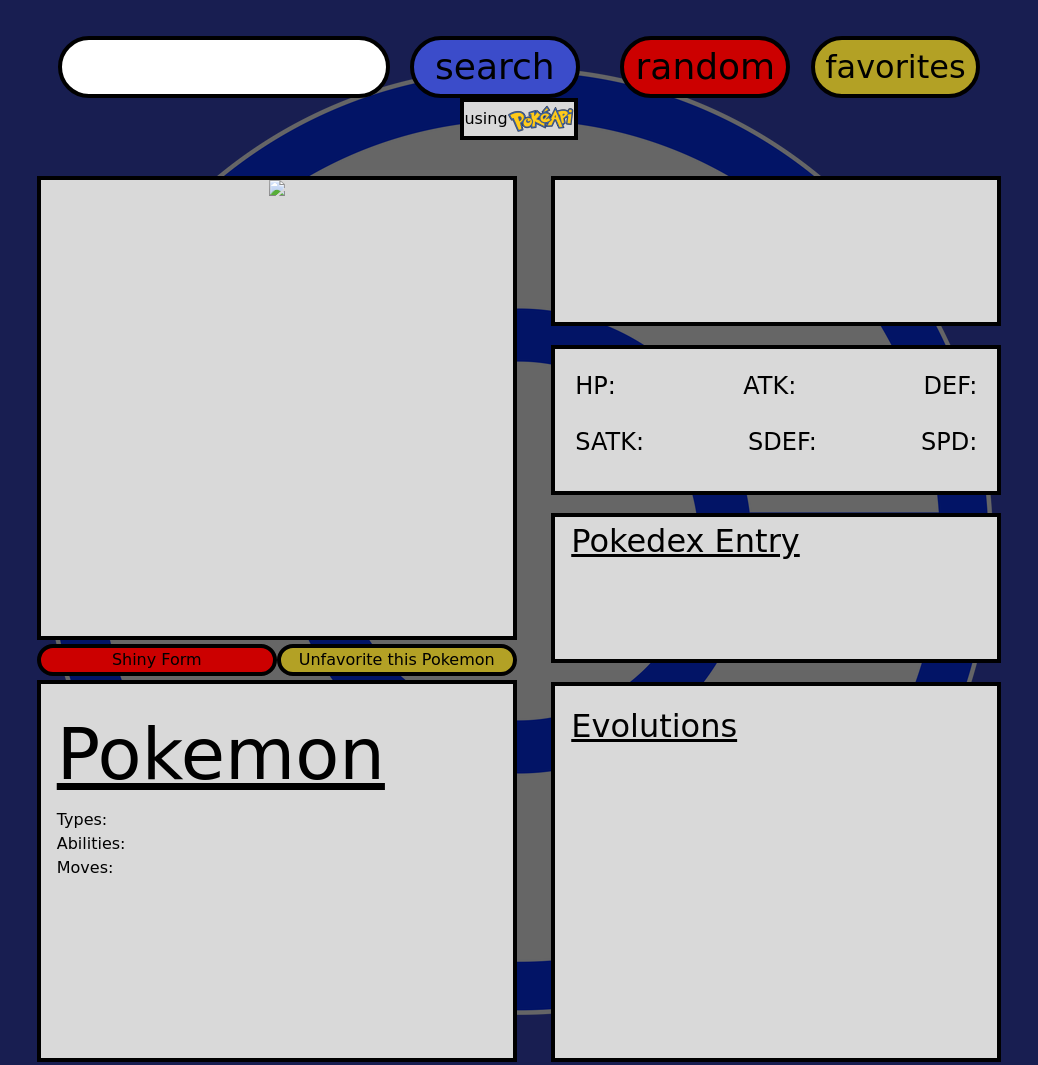
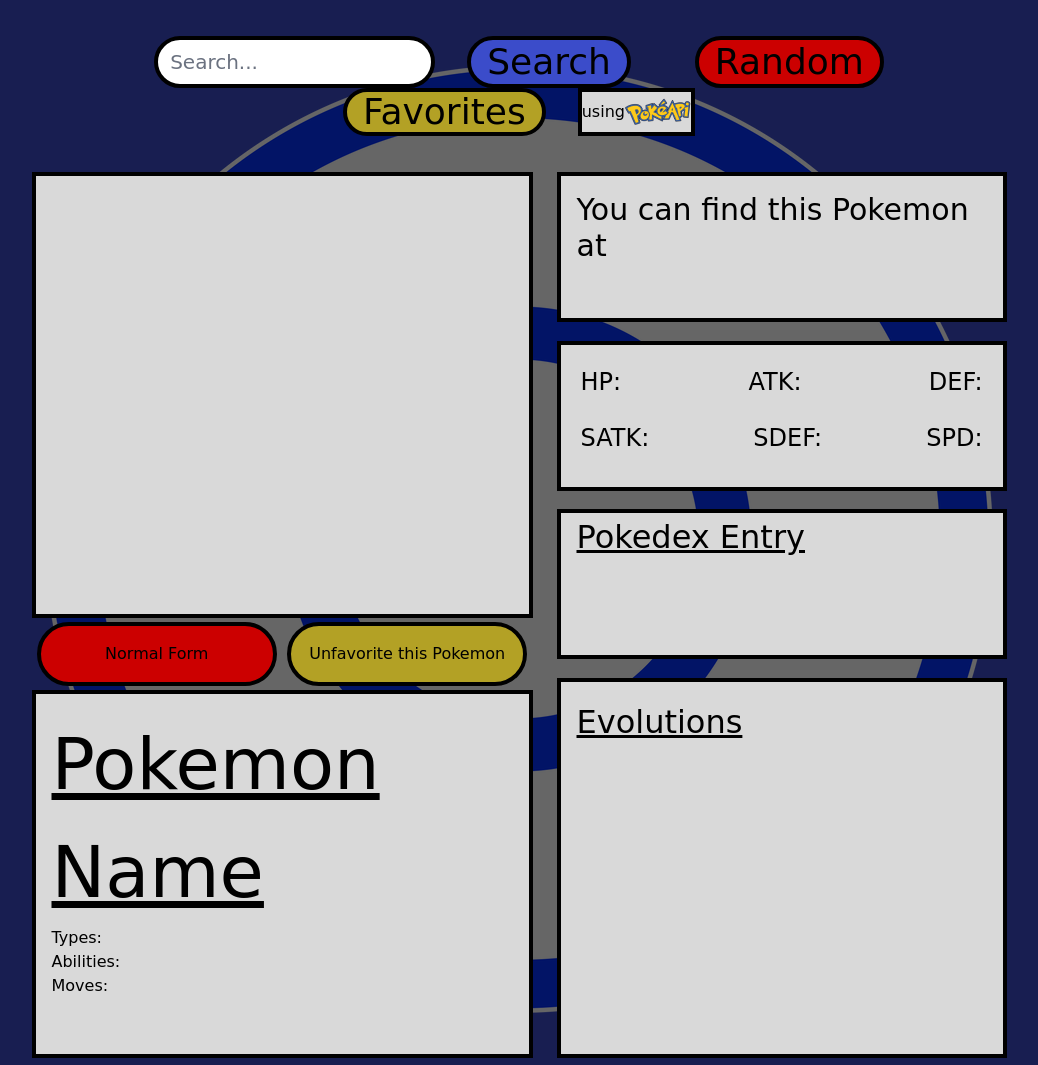
Before and after one commit to zachdressing/DresselZPokemonAPI, a website with bundled scripts: page index.html in a window 1280 px wide. Shown: the top 1065 px of the page, without its empty margins (121-1159 px from the left). Built offline with nearby package versions, Linux system fonts and the light colour scheme; a web font is replaced by a local one.

Commit message:
Yeah bb lets gOOOO

```diff
--- a/index.html
+++ b/index.html
@@ -16,48 +16,51 @@
 <body
     class="bg-bgImg backdrop-brightness-30 bg-[#3B4CCA] bg-no-repeat bg-center flex justify-center items-start font-mainFont">
     <div id="content" class="container flex flex-col max-w-[975px] min-h-[100vh] items-center mt-5">
-        <navbar class="flex flex-wrap justify-around p-4 w-full">
-            <input class="rounded-full border-4 border-black text-[24px]" id="searchval" type="text">
-            <button id="search" class="bg-[#3B4CCA]  rounded-full lg:w-[18%] border-4 border-black text-[36px]">
-                search
+        <navbar class="flex flex-wrap justify-center p-4 w-full lg:gap-x-8">
+            <input class="rounded-full border-4 border-black text-xl" id="searchval" type="text"
+                placeholder="Search...">
+            <button id="search"
+                class="bg-[#3B4CCA]  rounded-full w-fit border-4 border-black text-4xl px-4 hover:brightness-75">
+                Search
             </button>
             <br>
-            <button id="random" class="bg-[#CC0000]  rounded-full lg:w-[18%] border-4 border-black text-[36px]">
-                random
+            <button id="random"
+                class="bg-[#CC0000]  rounded-full w-fit border-4 border-black text-4xl px-4 hover:brightness-75">
+                Random
             </button>
             <button id="favorite" data-dropdown-toggle="favoriteDDown"
-                class="bg-[#B3A125]  rounded-full lg:w-[18%] border-4 border-black text-[32px]">
-                favorites
+                class="bg-[#B3A125]  rounded-full w-fit border-4 border-black text-4xl px-4 hover:brightness-75">
+                Favorites
             </button>
             <div id="favoriteDDown"
                 class="z-10 hidden bg-[#D9D9D9] border-4 border-black divide-y divide-gray-100 rounded-lg shadow w-44 dark:bg-gray-700">
-                <ul id="favList" class="py-2 p-4 gap-y-3 text-sm text-gray-700 dark:text-gray-200"
+                <ul id="favList" class="py-2 p-4 gap-y-3 text-2xl cursor-pointer text-gray-700 dark:text-gray-200"
                     aria-labelledby="dropdownDefaultButton">
                 </ul>
             </div>
-            <div id="trademark" class="bg-[#D9D9D9] flex w-fit items-center border-4 border-black">
-                using <img src="/assets/pokeAPI.png" onclick="searchCall(charmander)" alt="pokeAPI Logo">
+            <div id="trademark" class="bg-[#D9D9D9] md:flex w-fit items-center border-4 border-black hidden ">
+                using <img src="/assets/pokeAPI.png" alt="pokeAPI Logo">
             </div>
         </navbar>
 
-        <div class="container lg:flex justify-around gap-x-6 lg:w-[975px] mt-5">
+        <div class="lg:flex justify-around gap-x-6 lg:w-[975px] mt-5">
             <div class="col flex justify-center">
-                <div id="mainData" class="flex flex-col h-[906px] justify-around w-full lg:max-w-[500px] gap-1">
-                    <div id="pkmImage" class="bg-[#D9D9D9] border-4 border-black h-[475px] flex justify-center">
-                        <img id="pkmImg" src="" class="text-[0px]" alt="pokemon Image">
+                <div id="mainData" class="flex flex-col h-[906px] justify-around w-full md:min-w-[500px] gap-1">
+                    <div id="pkmImage" class="bg-[#D9D9D9] border-4 border-black h-[475px] flex justify-center w-full">
+                        <img id="pkmImg" src="/assets/Empty.png" class="text-[0px]" alt="pokemon Image" width="100%">
                     </div>
                     <div class="btnDiv flex">
                         <button id="shinyBtn"
-                            class="border-4 border-black rounded-full w-40 md:w-60 mx-auto bg-[#CC0000]">Shiny Form
+                            class="border-4 border-black rounded-full w-40 md:w-60 mx-auto bg-[#CC0000]">Normal Form
                         </button>
                         <button id="favoriteBtn"
-                            class="border-4 border-black rounded-full w-40 md:w-60 mx-auto bg-[#B3A125]">
+                            class="border-4 border-black rounded-full w-40 h-16 md:w-60 mx-auto bg-[#B3A125]">
                             Favorite this Pokemon
                         </button>
                     </div>
 
                     <div id="pkmMainInf" class="bg-[#D9D9D9] h-[390px] p-4 flex flex-col border-4 border-black mb-5">
-                        <h1 id="pkmName" class="underline capitalize text-[72px]">Pokemon</h1>
+                        <h1 id="pkmName" class="underline capitalize text-[72px]">Pokemon Name</h1>
                         <p id="types" class="capitalize">Types: </p>
                         <p id="abilities" class="capitalize">Abilities: </p>
                         <p class="capitalize max-h-[150px] overflow-y-scroll" id="move">Moves: </p>
@@ -66,8 +69,8 @@
             </div>
             <div class="col flex justify-center">
                 <div id="sideData" class="flex flex-col h-[906px] justify-between w-full lg:min-w-[450px]">
-                    <div id="encounter" class="bg-[#D9D9D9] h-[150px] p-4 border-4 border-black text-[36px]">
-                        <p id="location"></p>
+                    <div id="encounter" class="bg-[#D9D9D9] h-[150px] p-4 border-4 border-black text-3xl">
+                        <p id="location">You can find this Pokemon at</p>
                     </div>
                     <div id="stats"
                         class="bg-[#D9D9D9] h-[150px] auto-rows-auto px-5 border-4 border-black text-[24px]">
@@ -87,7 +90,7 @@
                         <p id="pokedexData"></p>
                     </div>
                     <div id="evolutions"
-                        class="flex h-[380px] w-full bg-[#D9D9D9] justify-around border-4 border-black flex-wrap items-center mb-5">
+                        class="flex h-[380px] w-full bg-[#D9D9D9] justify-around border-4 border-black flex-wrap items-center mb-5 capitalize">
                         <h1 class="text-[32px] underline self-start w-full p-4">Evolutions</h1>
                     </div>
                 </div>
--- a/scripts/app.js
+++ b/scripts/app.js
@@ -1,5 +1,5 @@
-import {saveLS, getLS, removeLS } from "./localstorage.js";
-export {searchCall, genList};
+import { saveLS, getLS, removeLS } from "./localstorage.js";
+export { searchCall, genList };
 let monData;
 let dexData;
 let evoData;
@@ -26,7 +26,7 @@ const searchCall = async (value) => {
 const populate = async () => {
 
     //Clear all Variables
-    searchval.value ='';
+    searchval.value = '';
     let typeArray = [];
     let abiArray = [];
     let moveArray = [];
@@ -39,11 +39,11 @@ const populate = async () => {
     //Location
     let location = document.getElementById('location')
 
-    if(locData.length > 0){
+    if (locData.length > 0) {
         let locArray = locData[0].location_area.name.split('-').slice(0, -1).join(' ');
         location.innerText = `You can find this Pokemon at ${locArray}`;
     }
-    else{
+    else {
         location.innerText = `You cannot find this Pokemon in the wild.`
     }
 
@@ -103,7 +103,7 @@ const populate = async () => {
     }
 
     const grabEvos = async () => {
-        if(evoArray.length > 0){
+        if (evoArray.length > 0) {
             evoArray.map(async evo => {
                 const evoCall = await fetch(`https://pokeapi.co/api/v2/pokemon/${evo}`)
                 const data = await evoCall.json();
@@ -111,13 +111,13 @@ const populate = async () => {
                 //create the div
                 let div = document.createElement('div');
                 div.setAttribute('id', `${evo}`)
-                div.classList.add('flex','flex-col', 'text-center')
+                div.classList.add('flex', 'flex-col', 'text-center')
                 document.getElementById('evolutions').appendChild(div);
 
                 //create the img
                 let img = document.createElement('img');
                 img.src = data.sprites.other['official-artwork'].front_default;
-                img.style.height = `${(document.getElementById('evolutions').clientHeight/3)-(24)}px`;
+                img.style.height = `${(document.getElementById('evolutions').clientHeight / 3) - (24)}px`;
                 document.getElementById(`${evo}`).appendChild(img);
 
                 //create the nametag
@@ -126,7 +126,7 @@ const populate = async () => {
                 document.getElementById(`${evo}`).appendChild(p);
             })
         }
-        else{
+        else {
             let p = document.createElement('p');
             p.textContent = data.name;
             document.getElementById(`${evo}`).appendChild(p);
@@ -136,6 +136,9 @@ const populate = async () => {
     evolutions.classList.add("animate-pulse");
     await grabEvos();
     evolutions.classList.remove("animate-pulse");
+
+    localStorage.getItem('favorites').includes(monData.name) ? favoriteBtn.textContent = "Unfavorite this Pokemon" : favoriteBtn.textContent = "Favorite this Pokemon";
+
 }
 
 //Buttons
@@ -156,26 +159,26 @@ random.addEventListener('click', async () => {
 
 shinyBtn.addEventListener('click', () => {
     if (pkmImg.src == monData.sprites.other['official-artwork'].front_default) {
-        shinyBtn.textContent = 'shiny form'
+        shinyBtn.textContent = 'Shiny form'
         pkmImg.src = monData.sprites.other['official-artwork'].front_shiny;
     }
     else {
-        shinyBtn.textContent = 'normal form'
+        shinyBtn.textContent = 'Normal form'
         pkmImg.src = monData.sprites.other['official-artwork'].front_default;
     }
 })
 
-favoriteBtn.addEventListener('click', () =>{
+favoriteBtn.addEventListener('click', () => {
     saveLS(monData.name);
 })
 
-const genList = (array) =>{
+const genList = (array) => {
     array.map(favs => {
         let li = document.createElement('li');
         li.id = 'favItem';
-        li.classList.add("capitalize")
+        li.classList.add("capitalize", "hover:brightness-50")
         li.innerText = favs;
-        li.addEventListener('click', async () =>{
+        li.addEventListener('click', async () => {
             await searchCall(li.innerText.toLowerCase());
             populate();
         })
```
Also changed, not shown: assets/Empty.png (added), dist/output.css. Lines whose indentation alone changed are shown as unchanged.
